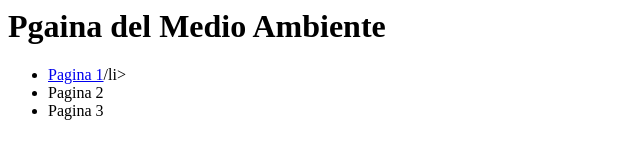
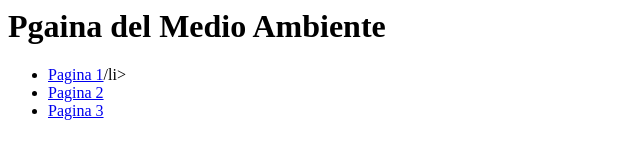
Before and after one commit to Josemaria0304/Pagmedioambiente, a plain HTML site: page index.html in a window 1280 px wide. Shown: the whole page, without its empty margins (0-640 px from the left). Drawn offline with Linux system fonts and the light colour scheme.

Commit message:
Agregar enlances nuevo

```diff
--- a/index.html
+++ b/index.html
@@ -1,6 +1,6 @@
 <h1>Pgaina del Medio Ambiente</h1>
 <ul>
     <li><a href="Pagina1.html">Pagina 1</a>/li>
-    <li>Pagina 2</li>
-    <li>Pagina 3</li>
+    <li><a href="Pagina2.html">Pagina 2</a></li>
+    <li><a href="Pagina3.html">Pagina 3</a></li>
 </ul>
```
